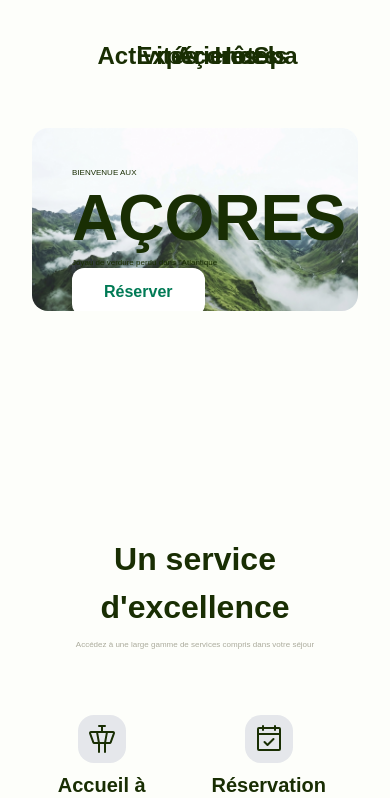
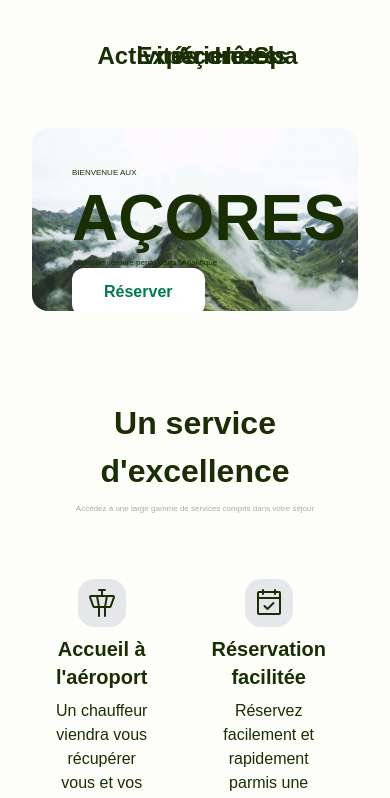
Before and after one commit to ElPotatoCorp/tp-01-tailwindcss, a React (Vite) app: page / in a window 390 px wide. Shown: the top 798 px of the page. Built offline with nearby package versions, Linux system fonts and the light colour scheme; a web font is replaced by a local one.

Commit message:
Responsive préparation

```diff
--- a/src/index.css
+++ b/src/index.css
@@ -12,8 +12,23 @@
 }
 
 @utility my-section {
-  margin-top: calc(var(--spacing) * 42);
-  margin-bottom: calc(var(--spacing) * 42);
+  margin-top: --spacing(8);
+  margin-bottom: --spacing(8);
+
+  @variant sm {
+    margin-top: --spacing(15);
+    margin-bottom: --spacing(15);
+  }
+
+  @variant md {
+    margin-top: --spacing(30);
+    margin-bottom: --spacing(30);
+  }
+
+  @variant lg {
+    margin-top: --spacing(40);
+    margin-bottom: --spacing(40);
+  }
 }
 
 .debug * {
```
